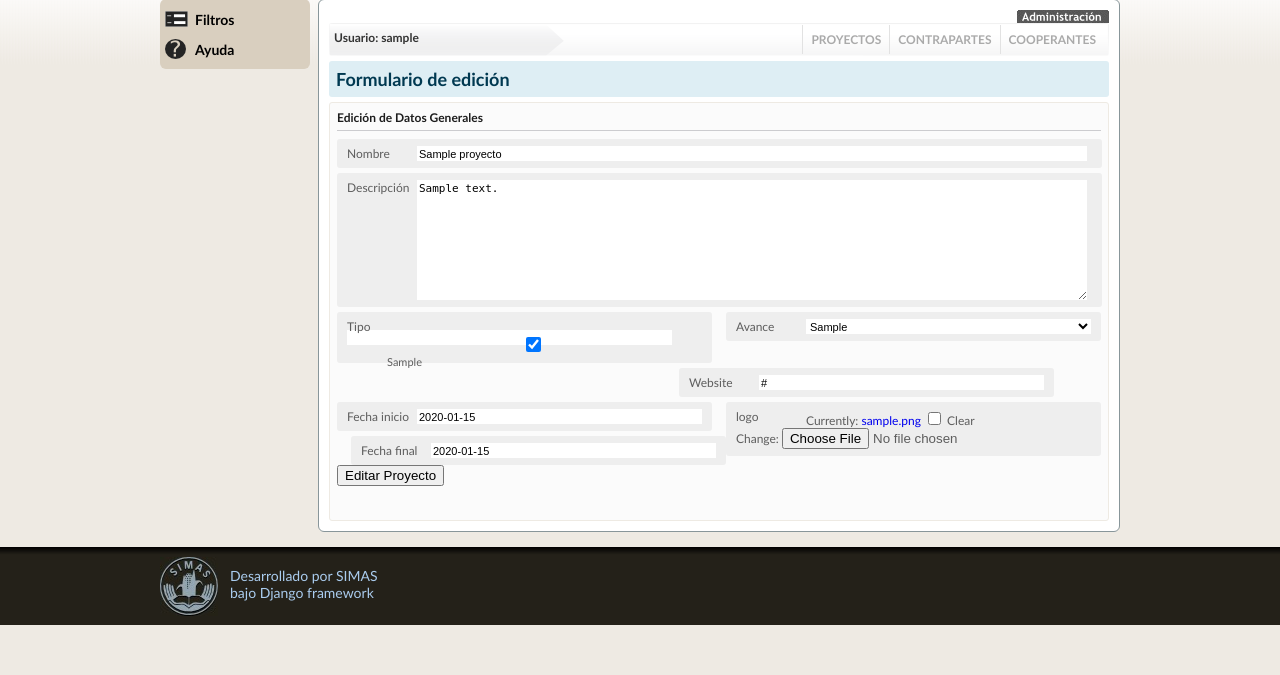
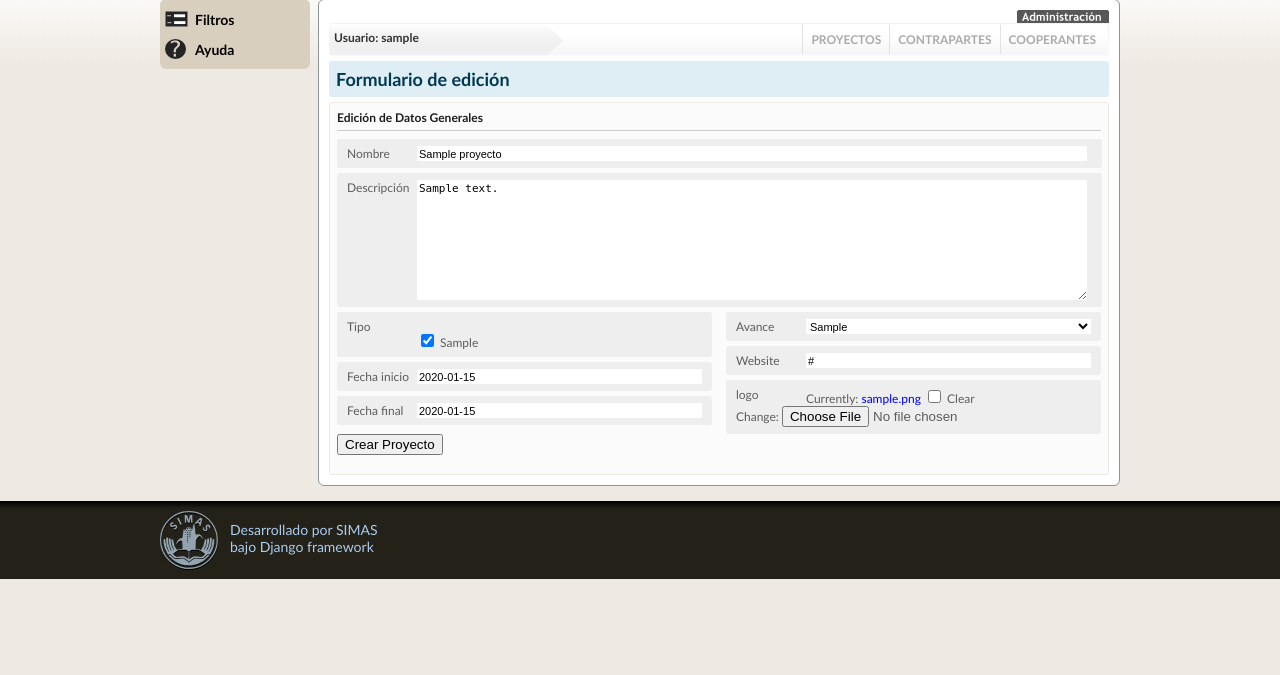
Before and after one commit to fitoria/aguasan, a Django app: page /proyectos/editar/1/ in a window 1280 px wide. Shown: the part 125-800 px from the top of the page. Run offline with Django 3.2, Linux system fonts and the light colour scheme; a user stored in the database is signed in; tables that the repository leaves empty hold one stand-in row (values such as "Sample post"); parts of the project's set-up code (start-up, migrations or seed data) failed here and were passed over.

Commit message:
Corrigiendo el css del form tipo

```diff
--- a/aguasan/mapeo/forms.py
+++ b/aguasan/mapeo/forms.py
@@ -3,7 +3,7 @@ from models import *
 from utils import MontoField
 
 class ProyectoForm(ModelForm):
-    tipos = ModelMultipleChoiceField(widget=CheckboxSelectMultiple(attrs={'class': 'combobox'}),
+    tipos = ModelMultipleChoiceField(widget=CheckboxSelectMultiple(attrs={'class': ''}),
             queryset = TipoProyecto.objects.all(), )
     class Meta:
         model = Proyecto
--- a/aguasan/media/css/estilo.css
+++ b/aguasan/media/css/estilo.css
@@ -452,6 +452,19 @@ h2{
   float:left;
 }
 
+.campo_ancho ul{
+  border:medium none;
+  list-style-image:none;
+  list-style-position:outside;
+  list-style-type:none;
+  text-align:left;
+}
+
+.campo_ancho li{
+  float:left;
+}
+
+
 .detalle_proyecto{
   margin-top:5px;
   background:#fff;
--- a/aguasan/templates/mapeo/editar_proyecto.html
+++ b/aguasan/templates/mapeo/editar_proyecto.html
@@ -30,30 +30,35 @@
 									<div class="campo_ancho">
 										<div class="label izq">Descripción</div>{{form.descripcion}}
 									</div>
+									<div class="campo izq">
+									   <div class="label izq">Tipo</div>
+                                       {{form.tipos}}
+									</div>
 									<div class="campo der">
 									   <div class="label izq">Avance</div>
                                        {{form.avance}}
 									</div>
-									<div class="campo">
-									   <div class="label izq">Tipo</div>
-                                       {{form.tipos}}
+									<div class="campo der">
+									   <div class="label izq">Website</div>
+                                       {{form.website}}
 									</div>
 									<div class="campo izq">
-									   <div class="label izq">Website</div>
-                                       {{form.website}}
+									   <div class="label izq">Fecha inicio</div>
+                                       {{form.fecha_inicial}}
 									</div>
 									<div class="campo der">
 									   <div class="label izq">logo</div>
                                        {{form.logo}}
 									</div>
+
 									<div class="campo izq">
-									   <div class="label izq">Fecha inicio</div>{{form.fecha_inicial}}
+									   <div class="label izq">Fecha final</div>
+                                       {{form.fecha_final}}
 									</div>
-									<div class="campo der">
-									   <div class="label izq">Fecha final</div>{{form.fecha_final}}
-									</div>
-                                    <input type="submit" value="Editar Proyecto"/>
-									<br style="clear:both">
+                                    <br><br>
+                                    <br style="clear:both">
+                                    <input type="submit" value="Crear Proyecto"/>
+
 									<br>
 							</form>
                    </div>
```
Also changed, not shown: aguasan/templates/mapeo/formulario.html (+16 -10 lines).
